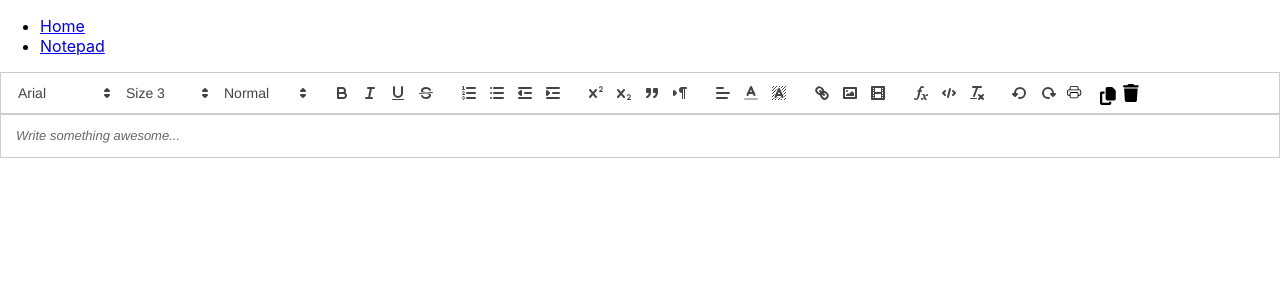
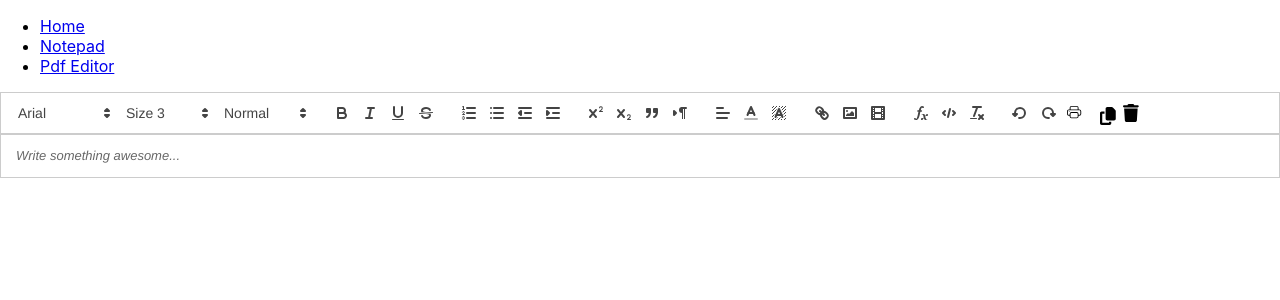
Before and after one commit to Aikalmine/digital-toolkits, a React (Create React App) app: page /notepad in a window 1280 px wide. Shown: the top 300 px of the page. Built offline with nearby package versions, Linux system fonts and the light colour scheme.

Commit message:
initial pdf editor

```diff
--- a/src/App.tsx
+++ b/src/App.tsx
@@ -1,12 +1,12 @@
 // import './App.css';
-import Notepad from './components/notepad/Notepad.jsx';
-
 import {
   BrowserRouter as Router,
   Routes,
   Route,
   Link
 } from 'react-router-dom';
+import Notepad from './components/notepad/Notepad.jsx';
+import PdfEditor from './components/pdf/PdfEditor.jsx';
 
 function App() {
   return (
@@ -20,11 +20,15 @@ function App() {
               <li>
                 <Link to="/notepad">Notepad</Link>
               </li>
+              <li>
+                <Link to="/pdf-editor">Pdf Editor</Link>
+              </li>
             </ul>
         </header>
         <Routes>
             <Route path="/"/>
             <Route path="/notepad" element={<Notepad/>} />
+            <Route path="/pdf-editor" element={<PdfEditor/>} />
         </Routes>
       </div>
     </Router>
--- /dev/null
+++ b/src/components/pdf/PdfEditor.jsx
@@ -0,0 +1,10 @@
+function PdfEditor() {
+
+  return (
+    <div className="pdfEditor">
+
+    </div>
+  );
+}
+
+export default PdfEditor;
```
